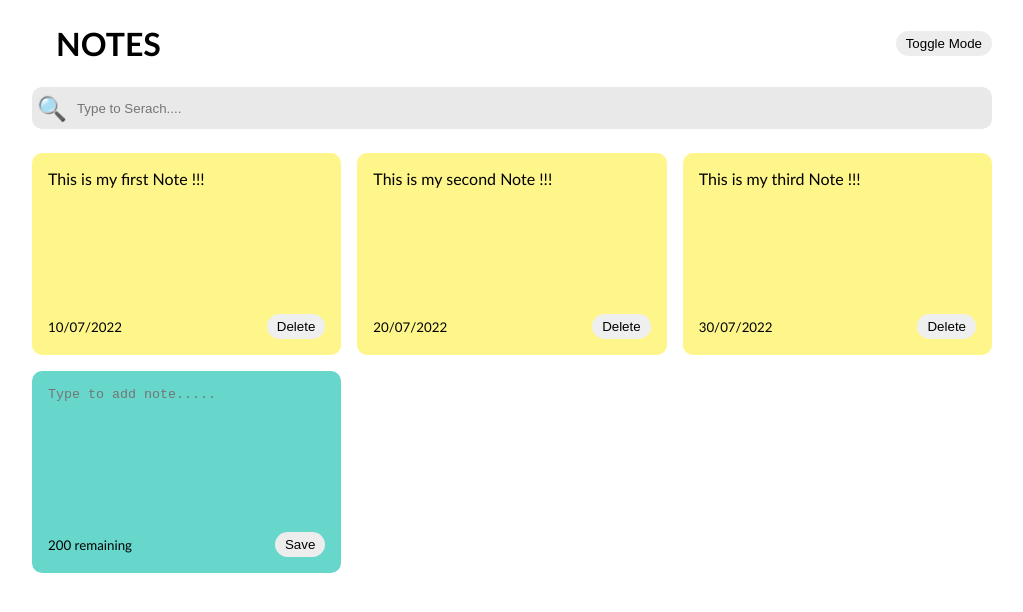
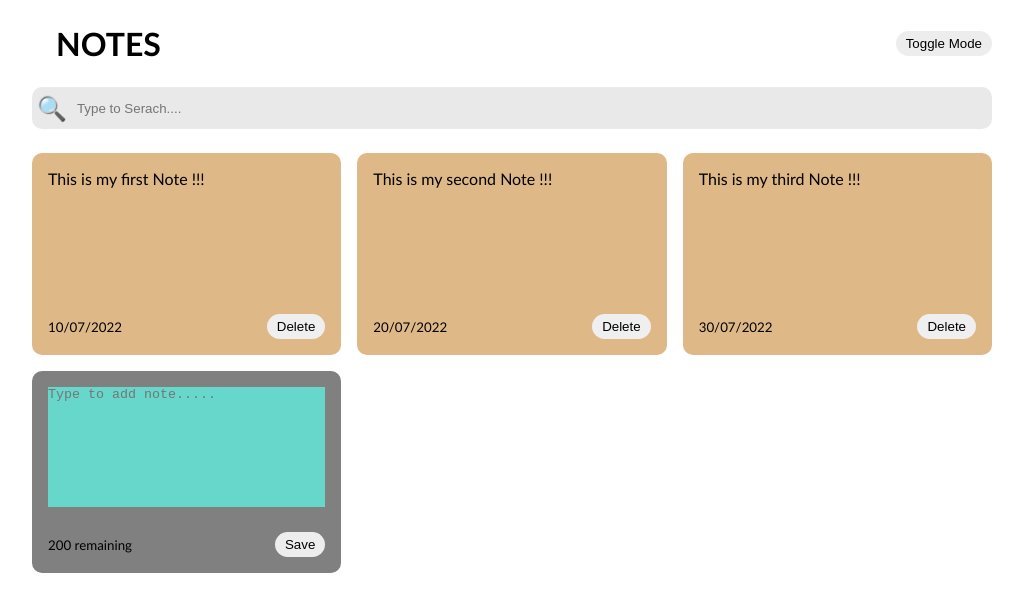
Before and after one commit to Aboli56/Notes-App, a React (Create React App) app: page / in a window 1280 px wide. Shown: the top 612 px of the page, without its empty margins (128-1151 px from the left). Built offline with nearby package versions, Linux system fonts and the light colour scheme.

Commit message:
Update index.css

```diff
--- a/src/index.css
+++ b/src/index.css
@@ -19,7 +19,7 @@
     color: white;
 }
 .note{
-    background-color: #fef68a;
+    background-color: burlywood;
     border-radius: 10px;
     padding: 1rem;
     min-height: 170px;
@@ -48,7 +48,7 @@
     font-family: 'Gill Sans', 'Gill Sans MT', Calibri, 'Trebuchet MS', sans-serif;
 }
 .note.new{
-    background-color: #67d7cc;
+    background-color: gray;
 
 }
 textarea{
```
